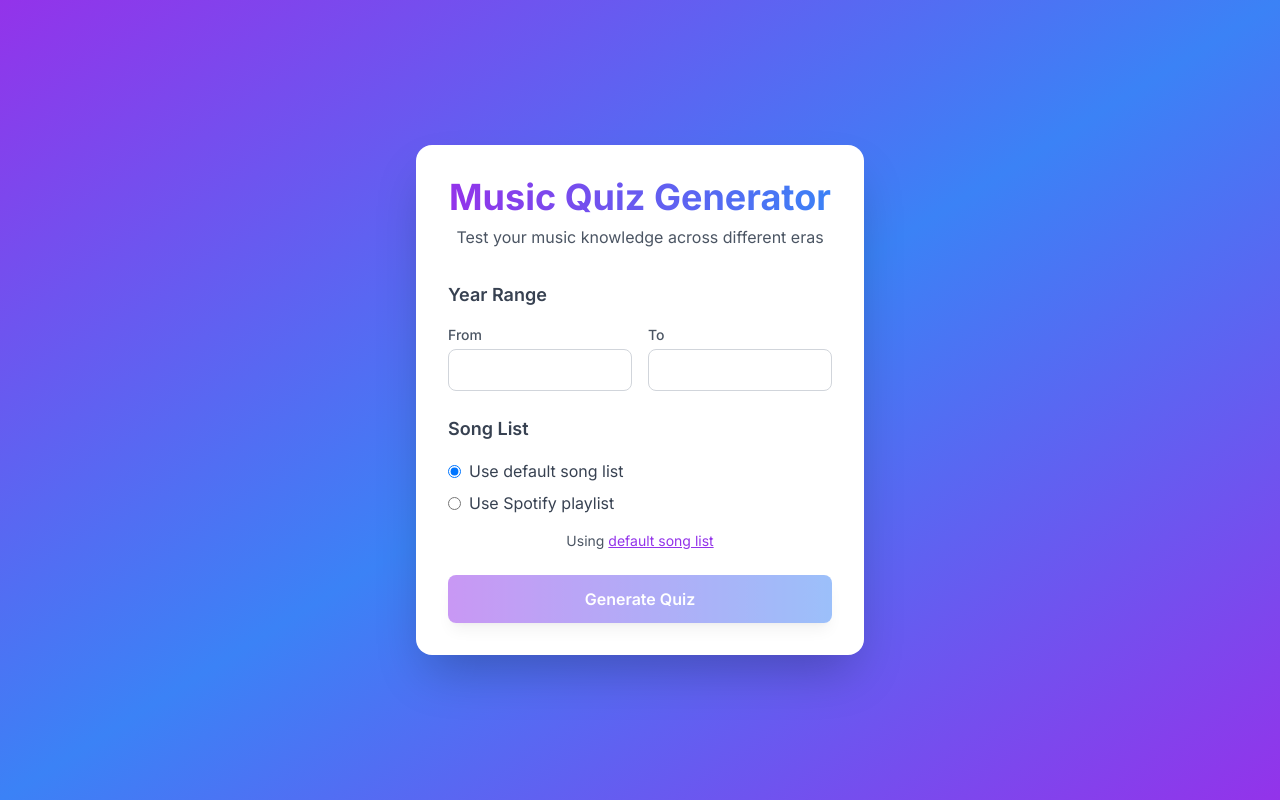
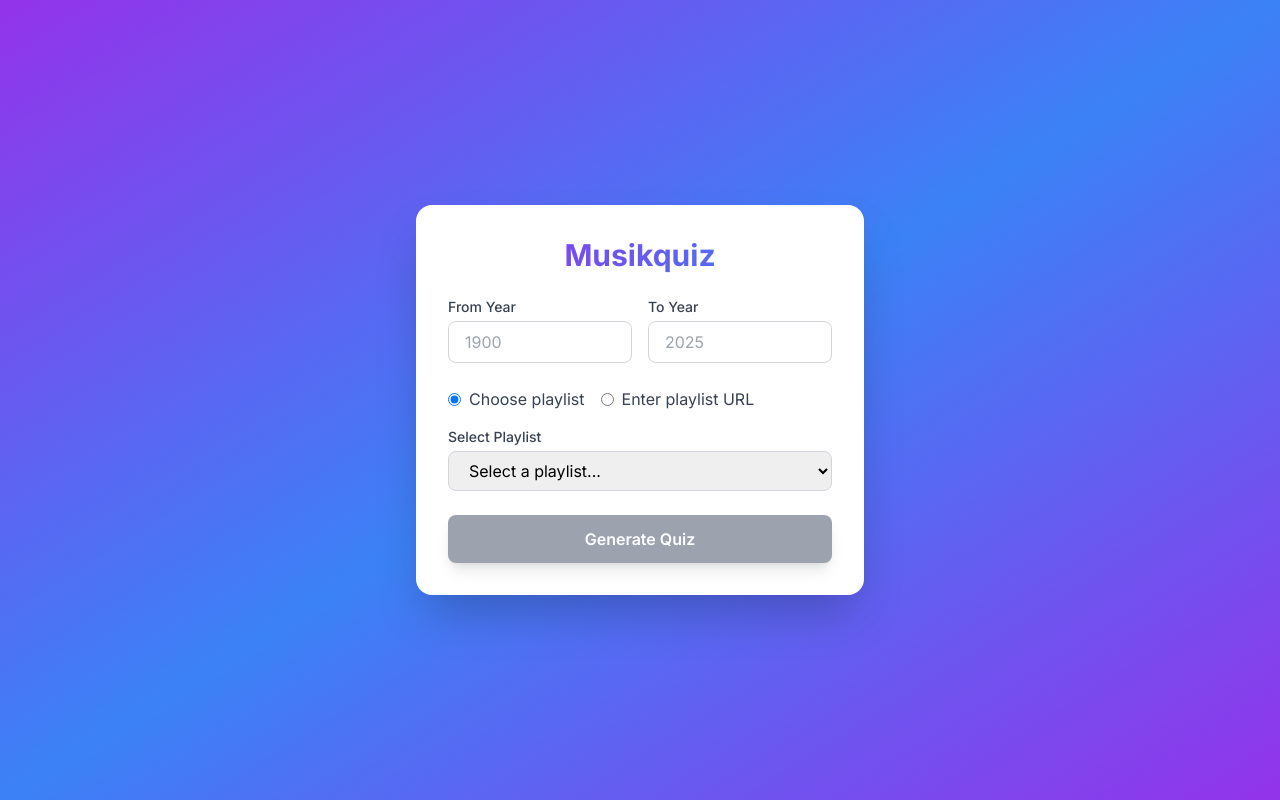
Before and after one commit to herr-gurka/musikquiz, a Next.js app: page / in a window 1280 px wide. Built offline with nearby package versions, Linux system fonts and the light colour scheme; no server answers.

Commit message:
Update playlist selection interface

```diff
--- /dev/null
+++ b/app/config/playlists.ts
@@ -0,0 +1,21 @@
+export interface Playlist {
+  id: string;
+  name: string;
+  url: string;
+  description?: string;
+}
+
+export const predefinedPlaylists: Playlist[] = [
+  {
+    id: 'hip-hop',
+    name: 'Hip Hop',
+    url: 'https://open.spotify.com/playlist/20KOFOgLR783Z3U9z9nLWe',
+    description: 'A collection of classic hip hop tracks'
+  },
+  {
+    id: 'mix',
+    name: 'Mix',
+    url: 'https://open.spotify.com/playlist/4zPrx4mWG5QB61zH8bbva7',
+    description: 'A diverse mix of classic songs'
+  }
+];
--- a/app/page.tsx
+++ b/app/page.tsx
@@ -1,253 +1,165 @@
 'use client';
 
-import { useState, useEffect } from 'react';
+import { useState } from 'react';
 import { useRouter } from 'next/navigation';
-
-const DEFAULT_LIST_URL = 'https://docs.google.com/spreadsheets/d/e/2PACX-1vSUoGB4mnijJGf2Uaq9wLR5mDg5COHwcQnwlvnknS2nmAEa76p_xmGBJOsZNN1JsivwGO3DYuXnUqeQ/pub?output=csv';
-const DEFAULT_LIST_VIEW_URL = 'https://docs.google.com/spreadsheets/d/e/2PACX-1vSUoGB4mnijJGf2Uaq9wLR5mDg5COHwcQnwlvnknS2nmAEa76p_xmGBJOsZNN1JsivwGO3DYuXnUqeQ/pubhtml';
-
-interface YearRange {
-  minYear: number;
-  maxYear: number;
-}
+import { predefinedPlaylists } from './config/playlists';
 
 export default function Home() {
   const router = useRouter();
-  const [minYear, setMinYear] = useState<string>('');
-  const [maxYear, setMaxYear] = useState<string>('');
-  const [yearRange, setYearRange] = useState<YearRange | null>(null);
-  const [loading, setLoading] = useState(true);
-  const [playlistUrl, setPlaylistUrl] = useState<string>('');
-  const [useDefaultList, setUseDefaultList] = useState(true);
+  const [minYear, setMinYear] = useState('');
+  const [maxYear, setMaxYear] = useState('');
+  const [selectedPlaylist, setSelectedPlaylist] = useState('');
+  const [customPlaylistUrl, setCustomPlaylistUrl] = useState('');
+  const [useCustomUrl, setUseCustomUrl] = useState(false);
 
-  useEffect(() => {
-    const fetchYearRange = async () => {
-      try {
-        const response = await fetch(DEFAULT_LIST_URL);
-        const csvText = await response.text();
-
-        // Helper function to parse CSV line with quotes
-        const parseCSVLine = (line: string) => {
-          const result = [];
-          let current = '';
-          let inQuotes = false;
-
-          for (let i = 0; i < line.length; i++) {
-            const char = line[i];
-            if (char === '"') {
-              inQuotes = !inQuotes;
-            } else if (char === ',' && !inQuotes) {
-              result.push(current);
-              current = '';
-            } else {
-              current += char;
-            }
-          }
-          result.push(current);
-          return result.map(field => field.replace(/^"|"$/g, '').trim());
-        };
-
-        // Parse CSV to get years
-        const years = csvText
-          .split('\n')
-          .slice(1) // Skip header
-          .map(line => {
-            const [title, artist, releaseYear] = parseCSVLine(line);
-            const year = parseInt(releaseYear);
-            console.log('Parsed year:', year, 'from line:', line); // Debug log
-            return year;
-          })
-          .filter(year => !isNaN(year));
-
-        console.log('All parsed years:', years); // Debug log
-        const minYear = Math.min(...years);
-        const maxYear = Math.max(...years);
-        console.log('Min year:', minYear, 'Max year:', maxYear); // Debug log
-
-        setYearRange({ minYear, maxYear });
-        setMinYear(minYear.toString());
-        setMaxYear(maxYear.toString());
-        setLoading(false);
-      } catch (error) {
-        console.error('Error fetching year range:', error);
-        setLoading(false);
-      }
-    };
-
-    fetchYearRange();
-  }, []);
-
-  const isValidYear = (year: string) => {
-    if (!yearRange) return false;
-    const num = parseInt(year);
-    return !isNaN(num) && num >= yearRange.minYear && num <= yearRange.maxYear;
-  };
+  const currentYear = new Date().getFullYear();
 
   const isFormValid = () => {
     if (!minYear || !maxYear) return false;
     if (parseInt(minYear) > parseInt(maxYear)) return false;
-    if (parseInt(minYear) < 1900 || parseInt(maxYear) > new Date().getFullYear()) return false;
+    if (parseInt(minYear) < 1900 || parseInt(maxYear) > currentYear) return false;
 
-    if (!useDefaultList) {
-      // Validate Spotify playlist URL
-      if (!playlistUrl) return false;
+    if (useCustomUrl) {
+      if (!customPlaylistUrl) return false;
       const spotifyPlaylistRegex = /^https:\/\/open\.spotify\.com\/playlist\/[a-zA-Z0-9]+/;
-      return spotifyPlaylistRegex.test(playlistUrl);
+      return spotifyPlaylistRegex.test(customPlaylistUrl);
+    } else {
+      return selectedPlaylist !== '';
     }
-
-    return true;
   };
 
   const handleSubmit = (e: React.FormEvent) => {
     e.preventDefault();
     if (!isFormValid()) return;
 
-    const queryParams = new URLSearchParams({
-      minYear: minYear,
-      maxYear: maxYear,
-      songList: useDefaultList ? DEFAULT_LIST_URL : playlistUrl
-    });
-    router.push(`/quiz?${queryParams.toString()}`);
+    const songList = useCustomUrl ? customPlaylistUrl : predefinedPlaylists.find(p => p.id === selectedPlaylist)?.url;
+    if (!songList) return;
+
+    router.push(`/quiz?minYear=${minYear}&maxYear=${maxYear}&songList=${encodeURIComponent(songList)}`);
   };
 
-  const handleYearChange = (e: React.ChangeEvent<HTMLInputElement>, type: 'min' | 'max') => {
-    const value = e.target.value;
-    if (type === 'min') {
-      setMinYear(value);
-    } else {
-      setMaxYear(value);
-    }
-  };
+  return (
+    <main className="min-h-screen flex items-center justify-center bg-gradient-to-br from-purple-600 via-blue-500 to-purple-600 p-4">
+      <div className="max-w-md w-full bg-white rounded-2xl shadow-2xl p-8 space-y-6">
+        <h1 className="text-3xl font-bold text-center bg-gradient-to-r from-purple-600 to-blue-500 bg-clip-text text-transparent">
+          Musikquiz
+        </h1>
 
-  if (loading) {
-    return (
-      <div className="min-h-screen flex items-center justify-center bg-gradient-to-br from-purple-600 via-blue-500 to-purple-600">
-        <div className="bg-white p-8 rounded-2xl shadow-2xl">
-          <div className="flex items-center space-x-4">
-            <div className="animate-spin rounded-full h-8 w-8 border-4 border-purple-500 border-t-transparent"></div>
-            <div className="text-2xl font-semibold text-gray-700">Loading...</div>
+        <form onSubmit={handleSubmit} className="space-y-6">
+          {/* Year Range Inputs */}
+          <div className="grid grid-cols-2 gap-4">
+            <div>
+              <label htmlFor="minYear" className="block text-sm font-medium text-gray-700 mb-1">
+                From Year
+              </label>
+              <input
+                type="number"
+                id="minYear"
+                value={minYear}
+                onChange={(e) => setMinYear(e.target.value)}
+                min="1900"
+                max={currentYear}
+                className="w-full px-4 py-2 border border-gray-300 rounded-lg focus:ring-2 focus:ring-purple-500 focus:border-transparent"
+                placeholder="1900"
+              />
+            </div>
+            <div>
+              <label htmlFor="maxYear" className="block text-sm font-medium text-gray-700 mb-1">
+                To Year
+              </label>
+              <input
+                type="number"
+                id="maxYear"
+                value={maxYear}
+                onChange={(e) => setMaxYear(e.target.value)}
+                min="1900"
+                max={currentYear}
+                className="w-full px-4 py-2 border border-gray-300 rounded-lg focus:ring-2 focus:ring-purple-500 focus:border-transparent"
+                placeholder={currentYear.toString()}
+              />
             </div>
           </div>
-      </div>
-    );
-  }
 
-  return (
-    <div className="min-h-screen flex items-center justify-center bg-gradient-to-br from-purple-600 via-blue-500 to-purple-600 p-4">
-      <div className="max-w-md w-full bg-white rounded-2xl shadow-2xl p-8 space-y-8">
-        <div className="text-center space-y-2">
-          <h1 className="text-4xl font-bold bg-gradient-to-r from-purple-600 to-blue-500 bg-clip-text text-transparent">
-            Music Quiz Generator
-          </h1>
-          <p className="text-gray-600">Test your music knowledge across different eras</p>
-        </div>
-
-        <form onSubmit={handleSubmit} className="space-y-6">
-          <div className="space-y-6">
+          {/* Playlist Selection */}
           <div className="space-y-4">
-              <label className="block text-lg font-semibold text-gray-700">Year Range</label>
-
-              {/* Number Inputs */}
-              <div className="grid grid-cols-2 gap-4">
-                <div>
-                  <label className="block text-sm font-medium text-gray-600 mb-1">From</label>
-                  <input
-                    type="number"
-                    placeholder={yearRange?.minYear.toString()}
-                    value={minYear}
-                    onChange={(e) => handleYearChange(e, 'min')}
-                    className={`w-full px-4 py-2 border rounded-lg focus:ring-2 focus:ring-purple-500 focus:border-transparent transition-all duration-200 ${
-                      minYear && !isValidYear(minYear) ? 'border-red-500' : 'border-gray-300'
-                    }`}
-                  />
-                  {minYear && !isValidYear(minYear) && (
-                    <p className="mt-1 text-xs text-red-500">Enter a year between {yearRange?.minYear} and {yearRange?.maxYear}</p>
-                  )}
-                </div>
-                <div>
-                  <label className="block text-sm font-medium text-gray-600 mb-1">To</label>
-                  <input
-                    type="number"
-                    placeholder={yearRange?.maxYear.toString()}
-                    value={maxYear}
-                    onChange={(e) => handleYearChange(e, 'max')}
-                    className={`w-full px-4 py-2 border rounded-lg focus:ring-2 focus:ring-purple-500 focus:border-transparent transition-all duration-200 ${
-                      maxYear && !isValidYear(maxYear) ? 'border-red-500' : 'border-gray-300'
-                    }`}
-                  />
-                  {maxYear && !isValidYear(maxYear) && (
-                    <p className="mt-1 text-xs text-red-500">Enter a year between {yearRange?.minYear} and {yearRange?.maxYear}</p>
-                  )}
-                </div>
-              </div>
-              {isValidYear(minYear) && isValidYear(maxYear) && parseInt(minYear) > parseInt(maxYear) && (
-                <p className="text-xs text-red-500">End year must be greater than or equal to start year</p>
-              )}
-            </div>
-
-            {/* Song List Selection */}
-            <div className="space-y-4">
-              <label className="block text-lg font-semibold text-gray-700">Song List</label>
-
-              <div className="space-y-2">
-                <label className="flex items-center space-x-2">
+            <div className="flex items-center space-x-4">
+              <label className="flex items-center">
                 <input
                   type="radio"
-                    checked={useDefaultList}
-                    onChange={() => setUseDefaultList(true)}
+                  checked={!useCustomUrl}
+                  onChange={() => setUseCustomUrl(false)}
                   className="text-purple-600 focus:ring-purple-500"
                 />
-                  <span className="text-gray-700">Use default song list</span>
+                <span className="ml-2 text-gray-700">Choose playlist</span>
               </label>
-
-                <label className="flex items-center space-x-2">
+              <label className="flex items-center">
                 <input
                   type="radio"
-                    checked={!useDefaultList}
-                    onChange={() => setUseDefaultList(false)}
+                  checked={useCustomUrl}
+                  onChange={() => setUseCustomUrl(true)}
                   className="text-purple-600 focus:ring-purple-500"
                 />
-                  <span className="text-gray-700">Use Spotify playlist</span>
+                <span className="ml-2 text-gray-700">Enter playlist URL</span>
               </label>
             </div>
 
-              {!useDefaultList && (
+            {!useCustomUrl ? (
               <div>
-                  <label className="block text-sm font-medium text-gray-600 mb-1">Spotify Playlist URL</label>
+                <label htmlFor="playlist" className="block text-sm font-medium text-gray-700 mb-1">
+                  Select Playlist
+                </label>
+                <select
+                  id="playlist"
+                  value={selectedPlaylist}
+                  onChange={(e) => setSelectedPlaylist(e.target.value)}
+                  className="w-full px-4 py-2 border border-gray-300 rounded-lg focus:ring-2 focus:ring-purple-500 focus:border-transparent"
+                >
+                  <option value="">Select a playlist...</option>
+                  {predefinedPlaylists.map((playlist) => (
+                    <option key={playlist.id} value={playlist.id}>
+                      {playlist.name}
+                    </option>
+                  ))}
+                </select>
+                {selectedPlaylist && (
+                  <p className="mt-1 text-sm text-gray-500">
+                    {predefinedPlaylists.find(p => p.id === selectedPlaylist)?.description}
+                  </p>
+                )}
+              </div>
+            ) : (
+              <div>
+                <label htmlFor="playlistUrl" className="block text-sm font-medium text-gray-700 mb-1">
+                  Spotify Playlist URL
+                </label>
                 <input
                   type="text"
+                  id="playlistUrl"
+                  value={customPlaylistUrl}
+                  onChange={(e) => setCustomPlaylistUrl(e.target.value)}
                   placeholder="https://open.spotify.com/playlist/..."
-                    value={playlistUrl}
-                    onChange={(e) => setPlaylistUrl(e.target.value)}
-                    className="w-full px-4 py-2 border border-gray-300 rounded-lg focus:ring-2 focus:ring-purple-500 focus:border-transparent transition-all duration-200"
+                  className="w-full px-4 py-2 border border-gray-300 rounded-lg focus:ring-2 focus:ring-purple-500 focus:border-transparent"
                 />
+                <p className="mt-1 text-sm text-gray-500">
+                  Enter a public Spotify playlist URL
+                </p>
               </div>
             )}
-
-              {useDefaultList && (
-                <div className="text-center text-sm text-gray-600">
-                  Using <a
-                    href={DEFAULT_LIST_VIEW_URL}
-                    target="_blank"
-                    rel="noopener noreferrer"
-                    className="text-purple-600 hover:text-purple-800 underline"
-                  >
-                    default song list
-                  </a>
-                </div>
-              )}
-            </div>
           </div>
 
           <button
             type="submit"
             disabled={!isFormValid()}
-            className="w-full py-3 px-6 text-white font-semibold bg-gradient-to-r from-purple-600 to-blue-500 rounded-lg shadow-lg hover:shadow-xl transform hover:scale-[1.02] transition-all duration-200 focus:outline-none focus:ring-2 focus:ring-purple-500 focus:ring-offset-2 disabled:opacity-50 disabled:cursor-not-allowed disabled:transform-none disabled:hover:shadow-lg"
+            className={`w-full py-3 px-6 text-white font-semibold rounded-lg shadow-lg transform transition-all duration-200 focus:outline-none focus:ring-2 focus:ring-purple-500 focus:ring-offset-2 ${
+              isFormValid()
+                ? 'bg-gradient-to-r from-purple-600 to-blue-500 hover:shadow-xl hover:scale-[1.02]'
+                : 'bg-gray-400 cursor-not-allowed'
+            }`}
           >
             Generate Quiz
           </button>
         </form>
       </div>
-    </div>
+    </main>
   );
 }
```
Lines whose indentation alone changed are shown as unchanged.
